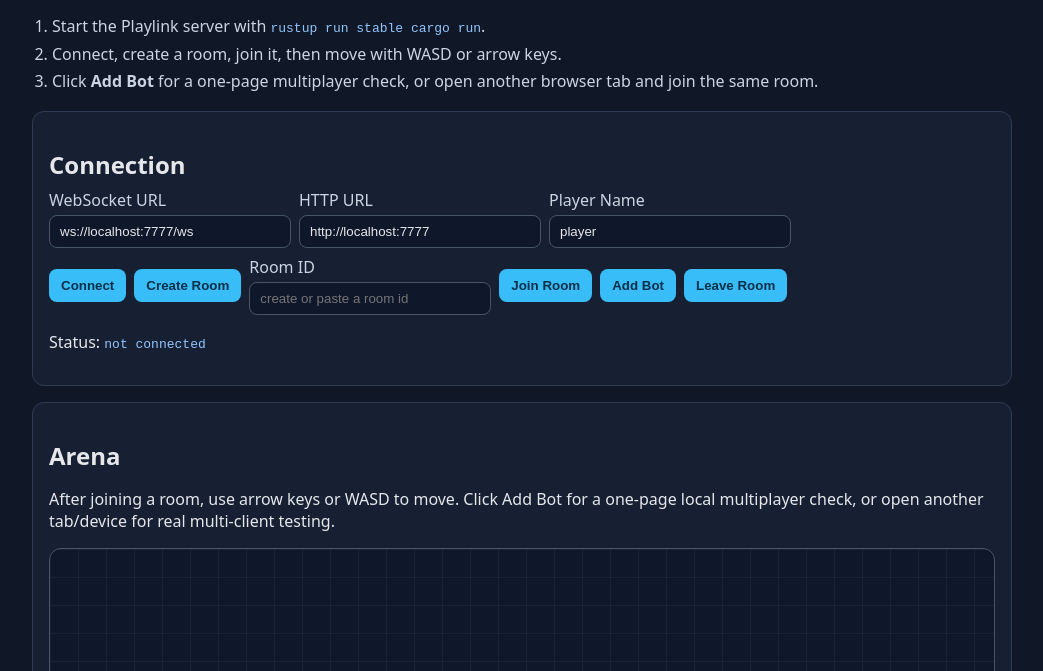
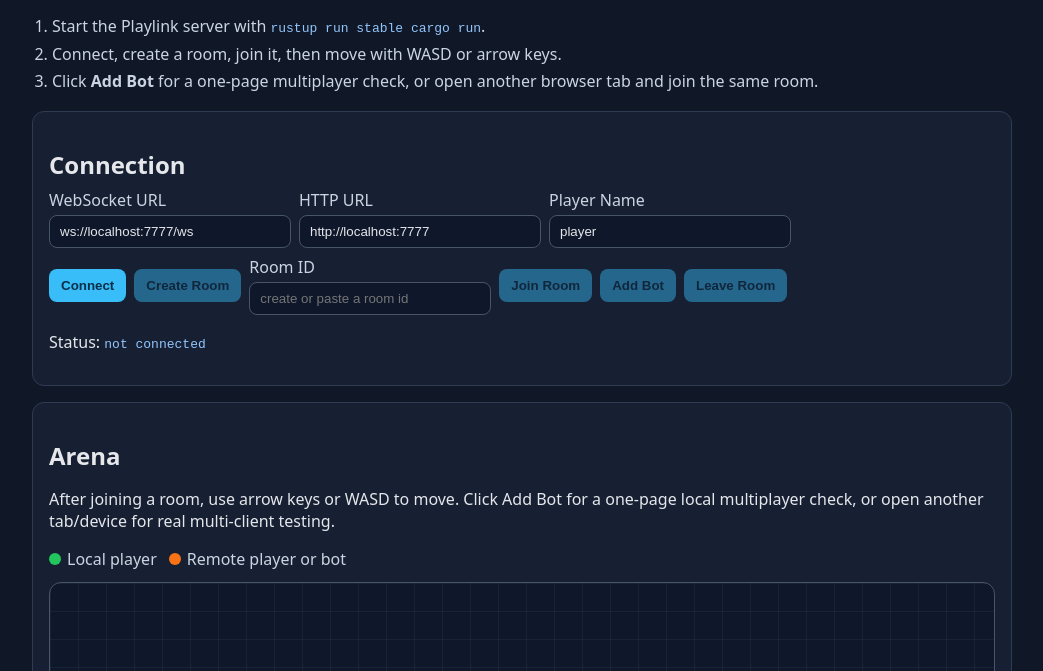
Before and after one commit to blonyar/playlink, a website with bundled scripts: page examples/js-client/mini-game.html in a window 1280 px wide. Shown: the part 129-800 px from the top of the page, without its empty margins (118-1161 px from the left). Built offline with nearby package versions, Linux system fonts and the light colour scheme.

Commit message:
Add mini-game player legend

```diff
--- a/examples/js-client/mini-game.html
+++ b/examples/js-client/mini-game.html
@@ -63,6 +63,11 @@
       cursor: pointer;
     }
 
+    button:disabled {
+      opacity: 0.45;
+      cursor: not-allowed;
+    }
+
     .tips {
       margin: 8px 0 0;
       padding-left: 20px;
@@ -73,6 +78,30 @@
     button:not(:disabled):hover {
       background: #7dd3fc;
     }
+
+    .legend {
+      display: flex;
+      flex-wrap: wrap;
+      gap: 12px;
+      margin: 8px 0 12px;
+      color: #cbd5e1;
+    }
+
+    .legend-item {
+      display: inline-flex;
+      align-items: center;
+      gap: 6px;
+    }
+
+    .legend-dot {
+      width: 12px;
+      height: 12px;
+      border-radius: 999px;
+      display: inline-block;
+    }
+
+    .legend-dot.local-dot { background: #22c55e; }
+    .legend-dot.remote-dot { background: #f97316; }
 
     .arena {
       position: relative;
@@ -157,6 +186,10 @@
     <section class="panel">
       <h2>Arena</h2>
       <p>After joining a room, use arrow keys or WASD to move. Click Add Bot for a one-page local multiplayer check, or open another tab/device for real multi-client testing.</p>
+      <div class="legend" aria-label="Player legend">
+        <span class="legend-item"><span class="legend-dot local-dot"></span> Local player</span>
+        <span class="legend-item"><span class="legend-dot remote-dot"></span> Remote player or bot</span>
+      </div>
       <div id="arena" class="arena"></div>
     </section>
 
```
